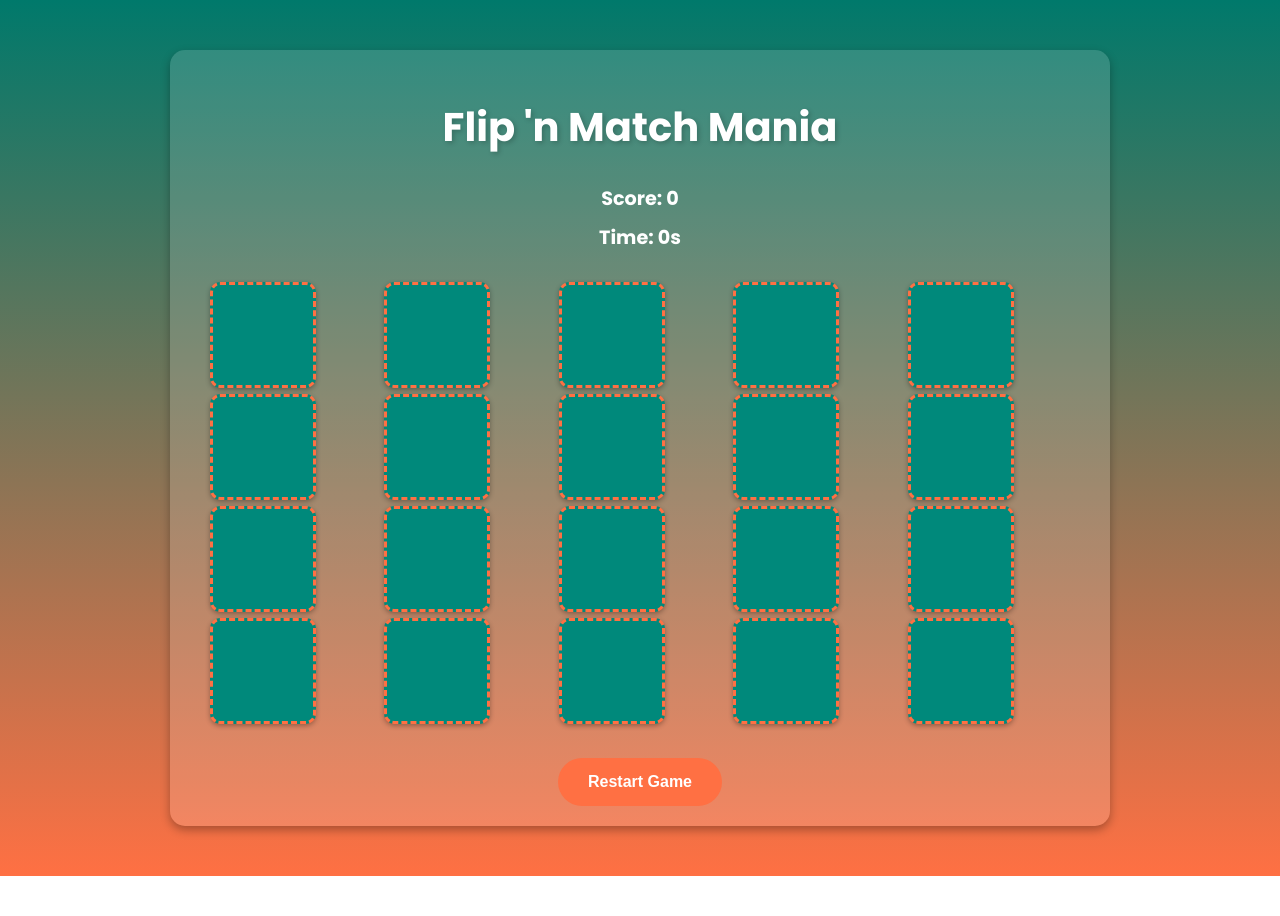
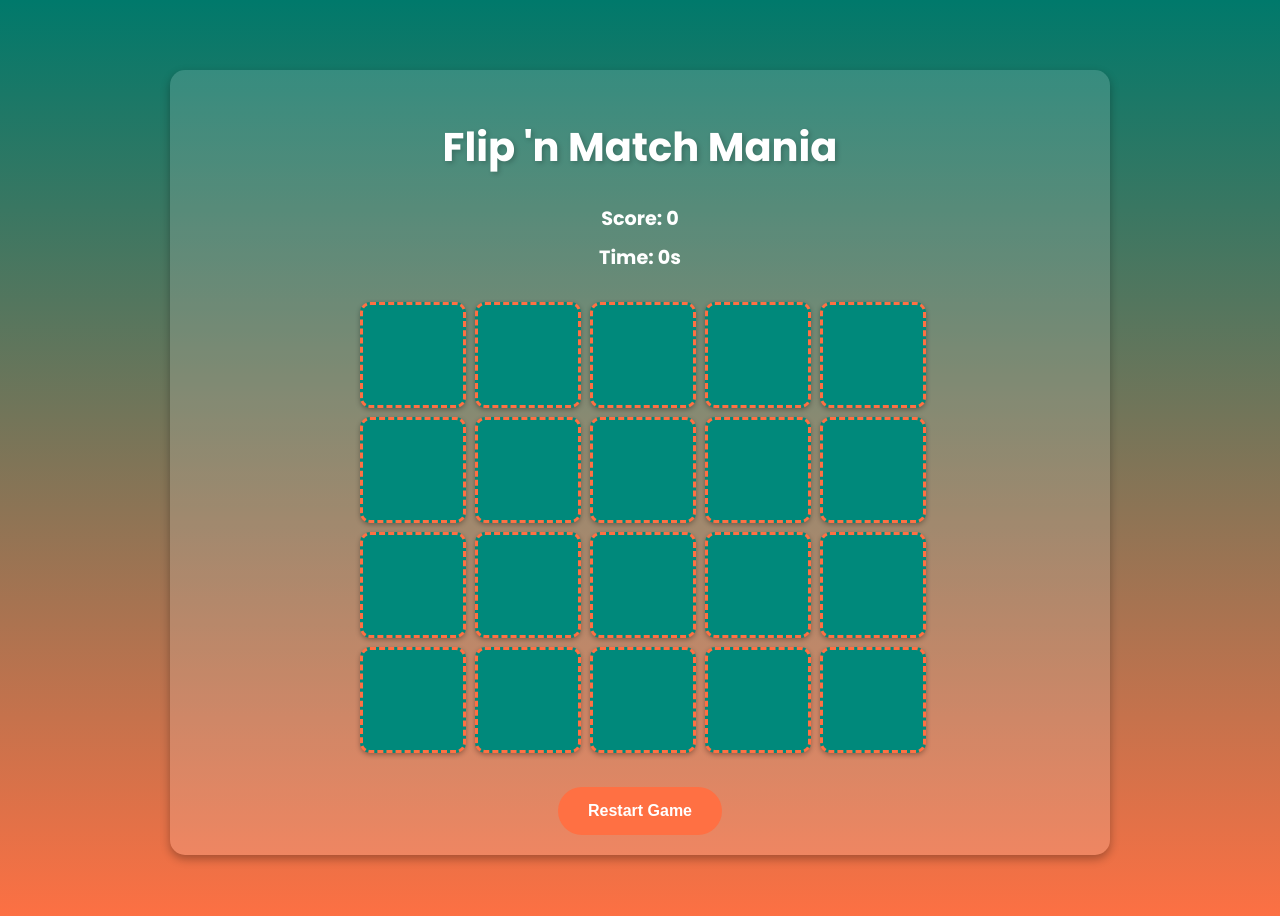
Before and after one commit to nehal-5/Flip-n-Match-Mania, a plain HTML site: page index.html in a window 1280 px wide. Before the commit the page ends 876 px from the top, so only its background shows below. Drawn offline with Linux system fonts and the light colour scheme.

Commit message:
Update style.css

```diff
--- a/style.css
+++ b/style.css
@@ -11,7 +11,7 @@ body {
 /* Container */
 .container {
     max-width: 900px;
-    margin: 50px auto;
+    margin: 70px auto;
     padding: 20px;
     background-color: rgba(255, 255, 255, 0.15);
     border-radius: 15px;
@@ -34,10 +34,13 @@ h1 {
 /* Game Board - Responsive Grid */
 .game-board {
     display: grid;
-    grid-template-columns: repeat(4, 1fr); /* 4 cards per row */
-    gap: 12px;
+    grid-template-columns: repeat(4, 1fr); /* Ensures 4 cards per row */
+    gap: 15px; /* Space between cards */
+    justify-content: center; /* Centers grid items horizontally */
+    align-items: center; /* Centers grid items vertically */
+    max-width: 500px; /* Adjust as needed */
+    margin: 0 auto; /* Centers the game board */
     padding: 20px;
-    justify-content: center;
 }
 
 /* Card Styling */
```
